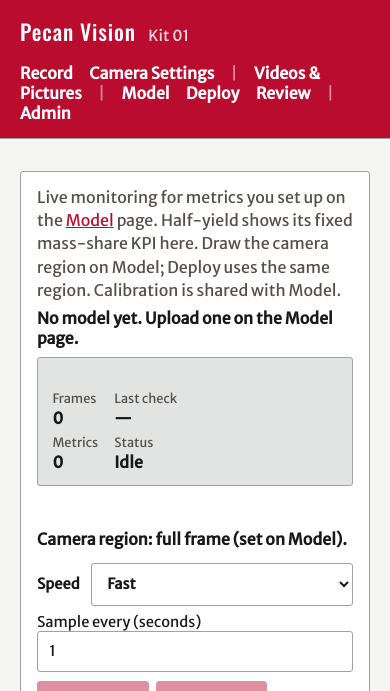
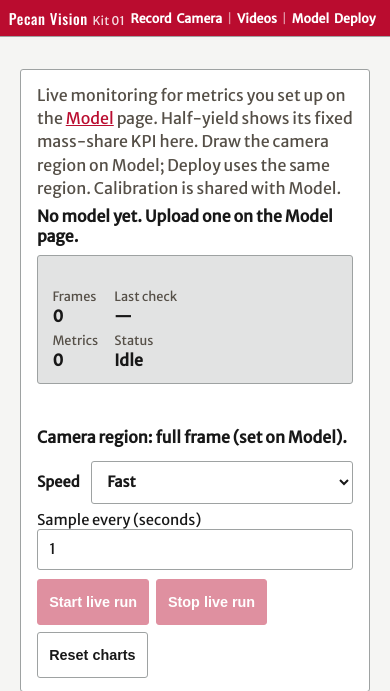
Before and after one commit to salirezav/pecan_vision_kit, a Flask app: page /deploy in a window 390 px wide. Shown: the top 691 px of the page. Run offline with Flask 3, Linux system fonts and the light colour scheme; data that the repository does not hold is empty; parts of the project's set-up code (start-up, migrations or seed data) failed here and were passed over.

Commit message:
Enhance top-bar and navigation styles for improved responsiveness and layout
- Adjusted CSS for the top-bar to include flex properties and updated gap values for better spacing.
- Introduced new styles for the brand and navigation elements to ensure consistent alignment and overflow handling.
- Added media queries to optimize layout for smaller screens, adjusting padding, font sizes, and gaps.
- Updated HTML navigation links to include titles and improve accessibility while maintaining responsive design.

```diff
--- a/app/static/style.css
+++ b/app/static/style.css
@@ -61,12 +61,33 @@ a { color: var(--uga-red); }
 }
 .top-bar {
   display: flex;
+  flex-wrap: nowrap;
   justify-content: space-between;
   align-items: center;
-  gap: 1rem;
+  gap: 0.75rem;
   padding: 0.95rem 1.25rem;
   background: var(--uga-red);
   color: var(--uga-white);
+  min-width: 0;
+}
+.brand {
+  display: flex;
+  flex-wrap: nowrap;
+  align-items: baseline;
+  flex: none;
+  white-space: nowrap;
+}
+nav {
+  display: flex;
+  flex-wrap: nowrap;
+  align-items: center;
+  gap: 0.85rem;
+  min-width: 0;
+  overflow-x: auto;
+  overscroll-behavior-x: contain;
+  scrollbar-width: thin;
+  white-space: nowrap;
+  -webkit-overflow-scrolling: touch;
 }
 .activity-slot {
   display: flex;
@@ -152,15 +173,41 @@ a { color: var(--uga-red); }
 nav a {
   color: var(--uga-white);
   text-decoration: none;
-  margin-left: 1rem;
+  margin: 0;
   font-weight: 600;
+  flex: none;
 }
 nav a:hover { color: #fff; text-decoration: underline; }
 .nav-divider {
-  margin-left: 1rem;
+  margin: 0;
   color: rgba(255, 255, 255, 0.55);
   font-weight: 400;
   user-select: none;
+  flex: none;
+}
+@media (max-width: 980px) {
+  .top-bar {
+    padding: 0.55rem 0.75rem;
+    gap: 0.5rem;
+  }
+  .brand-mark { font-size: 1.1rem; }
+  .kit {
+    margin-left: 0.4rem;
+    font-size: 0.85rem;
+  }
+  nav {
+    gap: 0.55rem;
+    font-size: 0.9rem;
+  }
+}
+@media (max-width: 760px) {
+  .brand-mark { font-size: 1rem; }
+  .kit { font-size: 0.8rem; }
+  nav {
+    gap: 0.4rem;
+    font-size: 0.82rem;
+  }
+  .nav-full { display: none; }
 }
 main { padding: 1.25rem; max-width: 1100px; margin: 0 auto; }
 main:has(.capture-layout),
@@ -1910,9 +1957,19 @@ input[type="file"] { padding: 0.45rem; }
 @media (max-width: 560px) {
   .review-roi-grid,
   .sliders { grid-template-columns: 1fr; }
-  .top-bar { flex-direction: column; align-items: flex-start; }
-  nav a,
-  .nav-divider { margin-left: 0; margin-right: 0.85rem; }
+  .top-bar {
+    padding: 0.45rem 0.55rem;
+    gap: 0.35rem;
+  }
+  .brand-mark { font-size: 0.92rem; }
+  .kit {
+    margin-left: 0.3rem;
+    font-size: 0.75rem;
+  }
+  nav {
+    gap: 0.3rem;
+    font-size: 0.78rem;
+  }
 }
 
 /* ROI overlay on live / still previews */
--- a/app/templates/base.html
+++ b/app/templates/base.html
@@ -15,9 +15,9 @@
       </div>
       <nav>
         <a href="{{ url_for('ui.index') }}#record">Record</a>
-        <a href="{{ url_for('ui.index') }}#camera-settings">Camera Settings</a>
+        <a href="{{ url_for('ui.index') }}#camera-settings" title="Camera Settings">Camera<span class="nav-full"> Settings</span></a>
         <span class="nav-divider" aria-hidden="true">|</span>
-        <a href="{{ url_for('ui.videos_page') }}">Videos &amp; Pictures</a>
+        <a href="{{ url_for('ui.videos_page') }}" title="Videos &amp; Pictures">Videos<span class="nav-full"> &amp; Pictures</span></a>
         <span class="nav-divider" aria-hidden="true">|</span>
         <a href="{{ url_for('ui.model_page') }}">Model</a>
         <a href="{{ url_for('ui.deploy_page') }}">Deploy</a>
```
